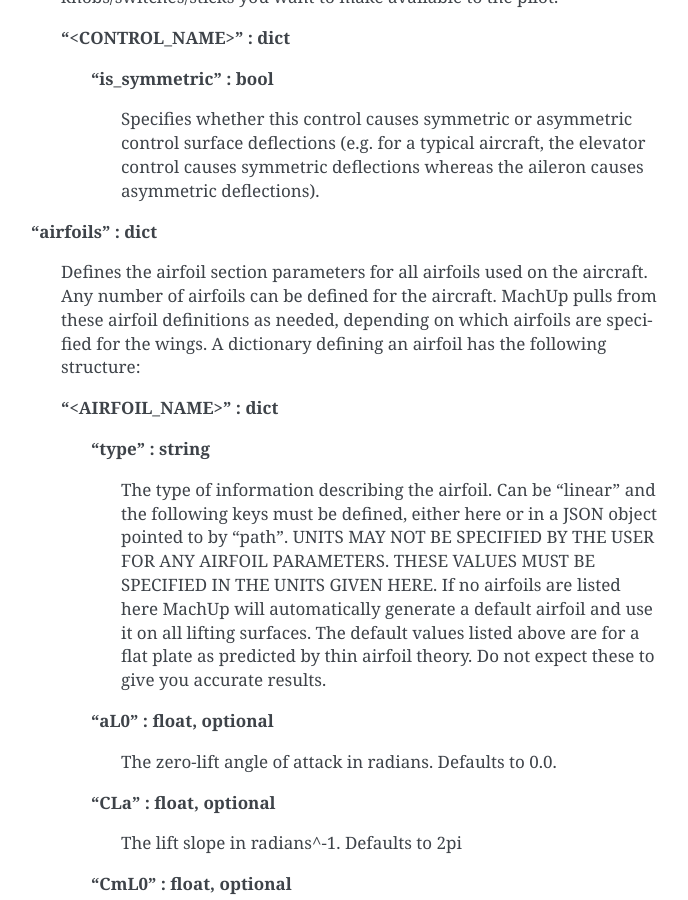
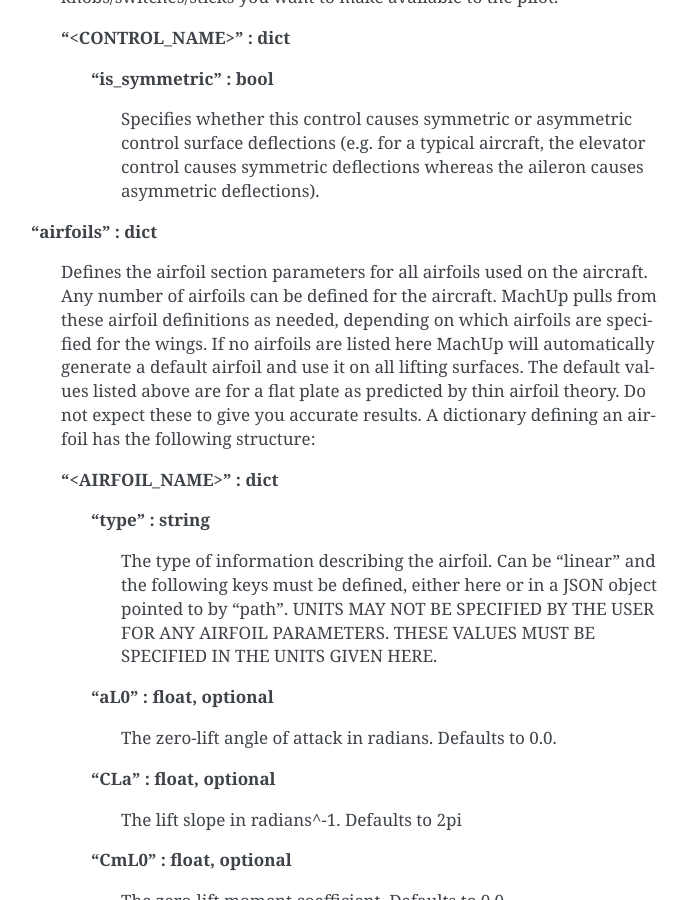
Before and after one commit to usuaero/MachUpX, a Sphinx documentation site: the page built from docs/source/creating_input_files.md, in a window 1280 px wide and 900 px high, scrolled down 10786 px. Shown: the whole window, without its empty margins (419-1107 px from the left). Built offline with Sphinx 7.4.7, drawn with Linux system fonts in a browser that asks for light colours; pages that are not in the unit, such as notebooks, are missing from menus.

Commit message:
Various updates.

```diff
--- a/docs/source/creating_input_files.md
+++ b/docs/source/creating_input_files.md
@@ -256,12 +256,12 @@ Describes an aircraft. Stored as a .json file
 >>>>Specifies whether this control causes symmetric or asymmetric control surface deflections (e.g. for a typical aircraft, the elevator control causes symmetric deflections whereas the aileron causes asymmetric deflections).
 >
 >**"airfoils" : dict**
->>Defines the airfoil section parameters for all airfoils used on the aircraft. Any number of airfoils can be defined for the aircraft. MachUp pulls from these airfoil definitions as needed, depending on which airfoils are specified for the wings. A dictionary defining an airfoil has the following structure:
+>>Defines the airfoil section parameters for all airfoils used on the aircraft. Any number of airfoils can be defined for the aircraft. MachUp pulls from these airfoil definitions as needed, depending on which airfoils are specified for the wings. If no airfoils are listed here MachUp will automatically generate a default airfoil and use it on all lifting surfaces. The default values listed above are for a flat plate as predicted by thin airfoil theory. Do not expect these to give you accurate results. A dictionary defining an airfoil has the following structure:
 >
 >>**"<AIRFOIL_NAME>" : dict**
 >>
 >>>**"type" : string**
->>>>The type of information describing the airfoil. Can be "linear" and the following keys must be defined, either here or in a JSON object pointed to by "path". UNITS MAY NOT BE SPECIFIED BY THE USER FOR ANY AIRFOIL PARAMETERS. THESE VALUES MUST BE SPECIFIED IN THE UNITS GIVEN HERE. If no airfoils are listed here MachUp will automatically generate a default airfoil and use it on all lifting surfaces. The default values listed above are for a flat plate as predicted by thin airfoil theory. Do not expect these to give you accurate results.
+>>>>The type of information describing the airfoil. Can be "linear" and the following keys must be defined, either here or in a JSON object pointed to by "path". UNITS MAY NOT BE SPECIFIED BY THE USER FOR ANY AIRFOIL PARAMETERS. THESE VALUES MUST BE SPECIFIED IN THE UNITS GIVEN HERE.
 >>>
 >>>**"aL0" : float, optional**
 >>>>The zero-lift angle of attack in radians. Defaults to 0.0.
```
Also changed, not shown: 1 other file.
